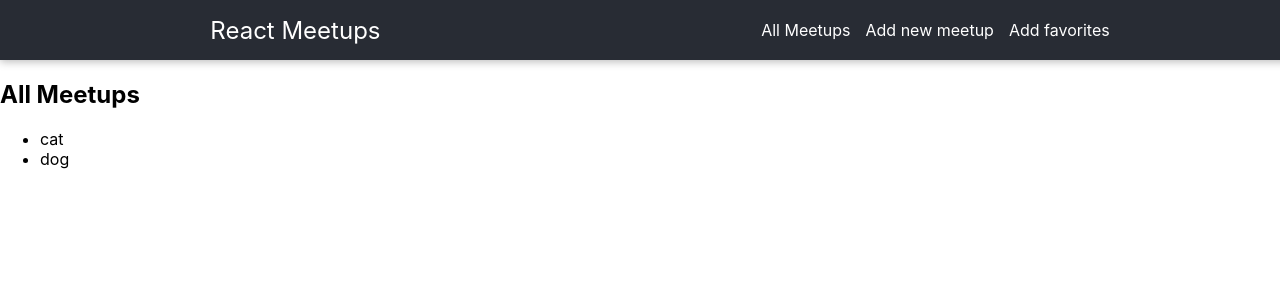
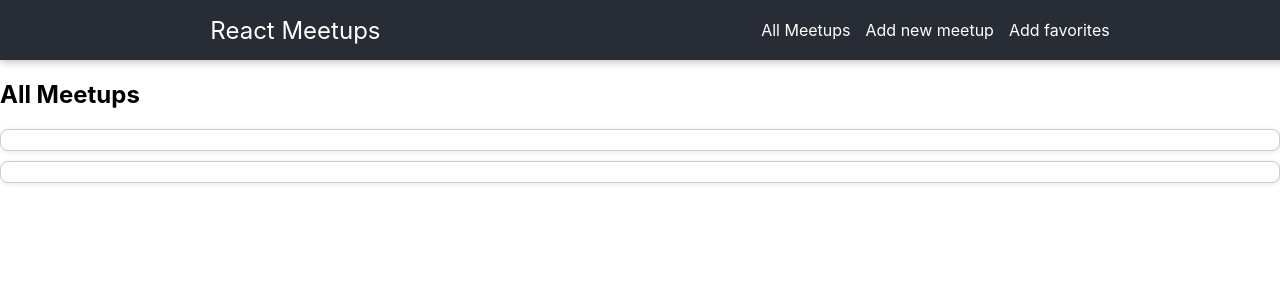
Before and after one commit to Bobbyztz/React_1-Next.js, a React (Create React App) app in the folder routerhere/: page / in a window 1280 px wide. Shown: the top 300 px of the page. Built offline with nearby package versions, Linux system fonts and the light colour scheme.

Commit message:
combine card with Meetup

```diff
--- /dev/null
+++ b/routerhere/src/components/meetups/MeetipList.js
@@ -0,0 +1,21 @@
+import MeetupItem from "./MeetupItem";
+import classes from "./MeetupList.module.css";
+
+function MeetupList(props) {
+  return (
+    <ul className={classes.list}>
+      {props.meetups.map((meetup) => (
+        <MeetupItem
+          key={meetup.id}
+          id={meetup.id}
+          image={meetup.image}
+          title={meetup.title}
+          address={meetup.address}
+          description={meetup.description}
+        />
+      ))}
+    </ul>
+  );
+}
+
+export default MeetupList;
--- /dev/null
+++ b/routerhere/src/components/meetups/MeetupItem.js
@@ -0,0 +1,24 @@
+import classes from "./MeetupItem.module.css";
+import Card from "../ui/Card";
+
+function MeetupItem(props) {
+  return (
+    <li className={classes.item}>
+      <Card>
+        <div className={classes.image}>
+          <img src={props.image} alt={props.title} />
+        </div>
+        <div className={classes.content}>
+          <h3>{props.title}</h3>
+          <address>{props.address}</address>
+          <p>{props.description}</p>
+        </div>
+        <div className={classes.actions}>
+          <button>To Favorites</button>
+        </div>
+      </Card>
+    </li>
+  );
+}
+
+export default MeetupItem;
--- /dev/null
+++ b/routerhere/src/components/meetups/MeetupItem.module.css
@@ -0,0 +1,74 @@
+/* Styles for the outer container of each item */
+.item {
+    border: 1px solid #ccc; /* Adds a border around the item */
+    box-shadow: 1px 1px 5px rgba(0, 0, 0, 0.1); /* Adds a subtle shadow for depth */
+    padding: 10px; /* Adds space inside the border */
+    margin: 10px 0; /* Adds space outside the border */
+    border-radius: 8px; /* Rounds the corners of the border */
+    display: flex; /* Makes the item a flex container for layout */
+    justify-content: space-between; /* Spaces out the direct children (image, content, actions) */
+    align-items: center; /* Vertically centers the direct children */
+    background-color: white; /* Sets the background color of the item */
+  }
+
+  /* Styles for the image container */
+  .image {
+    width: 150px; /* Sets a fixed width for the image container */
+    height: 150px; /* Sets a fixed height for the image container */
+    overflow: hidden; /* Ensures that the image doesn't overflow its container */
+    margin-right: 1rem; /* Adds some space to the right of the image container */
+  }
+
+  /* Styles for the image itself */
+  .image img {
+    width: 100%; /* Makes the image take up the full width of its container */
+    height: 100%; /* Makes the image take up the full height of its container */
+    object-fit: cover; /* Ensures that the image covers its container, cropping if necessary */
+  }
+
+  /* Styles for the content container */
+  .content {
+    flex: 1; /* Allows the content container to grow and take up remaining space */
+    display: flex; /* Makes the content a flex container for layout */
+    flex-direction: column; /* Stacks the content's children (h3, address, p) vertically */
+    justify-content: center; /* Vertically centers the content's children */
+  }
+
+  /* Styles for the title */
+  .content h3 {
+    margin: 0 0 0.5rem 0; /* Adds some space below the title */
+    color: #282c34; /* Sets the color of the title */
+  }
+
+  /* Styles for the address */
+  .content address {
+    color: #666666; /* Sets the color of the address */
+    font-style: italic; /* Makes the address italic */
+  }
+
+  /* Styles for the description */
+  .content p {
+    margin: 0.5rem 0; /* Adds some space above and below the description */
+  }
+
+  /* Styles for the actions container */
+  .actions {
+    display: flex; /* Makes the actions a flex container for layout */
+    justify-content: flex-end; /* Aligns the button to the right */
+  }
+
+  /* Styles for the button */
+  .actions button {
+    background: #282c34; /* Sets the background color of the button */
+    color: white; /* Sets the color of the button text */
+    border: none; /* Removes the default browser button border */
+    border-radius: 5px; /* Rounds the corners of the button */
+    padding: 0.5rem 1.5rem; /* Adds space inside the button */
+    cursor: pointer; /* Changes the cursor to a pointer when hovering over the button */
+  }
+
+  /* Styles for the button when hovering or active */
+  .actions button:hover,
+  .actions button:active {
+    background: #666666; /* Changes the background color of the button */
+  }
--- /dev/null
+++ b/routerhere/src/components/meetups/MeetupList.module.css
@@ -0,0 +1,5 @@
+.list{
+    list-style:none;
+    margin:0;
+    padding:0;
+}
--- /dev/null
+++ b/routerhere/src/components/ui/Card.js
@@ -0,0 +1,7 @@
+import classes from './Card.module.css'
+
+function Card() {
+    return <div classNmae={classes.card}></div>;
+  }
+
+  export default Card;
--- /dev/null
+++ b/routerhere/src/components/ui/Card.module.css
@@ -0,0 +1,9 @@
+.card {
+    width: 300px;
+    border: 1px solid #ccc;
+    border-radius: 15px; /* Increase border-radius for a smoother corner design */
+    padding: 15px;
+    box-shadow: 0 2px 8px rgba(0, 0, 0, 0.1);
+    margin: 15px auto;
+    background: linear-gradient(to bottom, #ff7f7f 0%, #ff0000 100%); /* Gradual red gradient */
+  }
--- a/routerhere/src/pages/AllMeetups.js
+++ b/routerhere/src/pages/AllMeetups.js
@@ -1,17 +1,21 @@
+import MeetupList from "../components/meetups/MeetipList";
+
 const DUMMY_DATA = [
   {
     id: "cat",
     title: "First Meetup",
     image:
-      "https://www.google.com/imgres?imgurl=https%3A%2F%2Fi.guim.co.uk%2Fimg%2Fmedia%2F26392d05302e02f7bf4eb143bb84c8097d09144b%2F446_167_3683_2210%2Fmaster%2F3683.jpg%3Fwidth%3D1200%26quality%3D85%26auto%3Dformat%26fit%3Dmax%26s%3Da52bbe202f57ac0f5ff7f47166906403&tbnid=iqNUK8so7yD7gM&vet=12ahUKEwjco_OJyZb_AhWpGVkFHSTcD48QMygIegUIARD2AQ..i&imgrefurl=https%3A%2F%2Fwww.theguardian.com%2Flifeandstyle%2F2020%2Fsep%2F05%2Fwhat-cats-mean-by-miaow-japans-pet-guru-knows-just-what-your-feline-friend-wants&docid=V4qL_jTRbB2FuM&w=1200&h=720&q=cat&ved=2ahUKEwjco_OJyZb_AhWpGVkFHSTcD48QMygIegUIARD2AQ",
+      "https://en.wikipedia.org/wiki/Cat#/media/File:Orange_tabby_cat_sitting_on_fallen_leaves-Hisashi-01A.jpg",
     address: "123 Main St, Some City, Some State, 12345",
+    description: "here is a cat",
   },
   {
     id: "dog",
     title: "Second Meetup",
     image:
-      "https://www.google.com/search?q=dog&tbm=isch&ved=2ahUKEwjco_OJyZb_AhWpGVkFHSTcD48Q2-cCegQIABAA&oq=dog&gs_lcp=CgNpbWcQA1AAWABgAGgAcAB4AIABAIgBAJIBAJgBAKoBC2d3cy13aXotaW1n&sclient=img&ei=UIdyZNy7Iamz5NoPpLi_-Ag&bih=1031&biw=2048#imgrc=hZOZMtGMqallhM",
+      "",
     address: "456 Central Ave, Another City, Another State, 67890",
+    description: "here is a dog",
   },
 ];
 
@@ -19,9 +23,7 @@ function AllMeetupsPage() {
   return (
     <section>
       <h1>All Meetups</h1>
-      <ul>{DUMMY_DATA.map((meetup) => {
-        return <li key={meetup.id}>{meetup.id}</li>
-      })}</ul>
+      <MeetupList meetups={DUMMY_DATA}/>
     </section>
   );
 }
```
